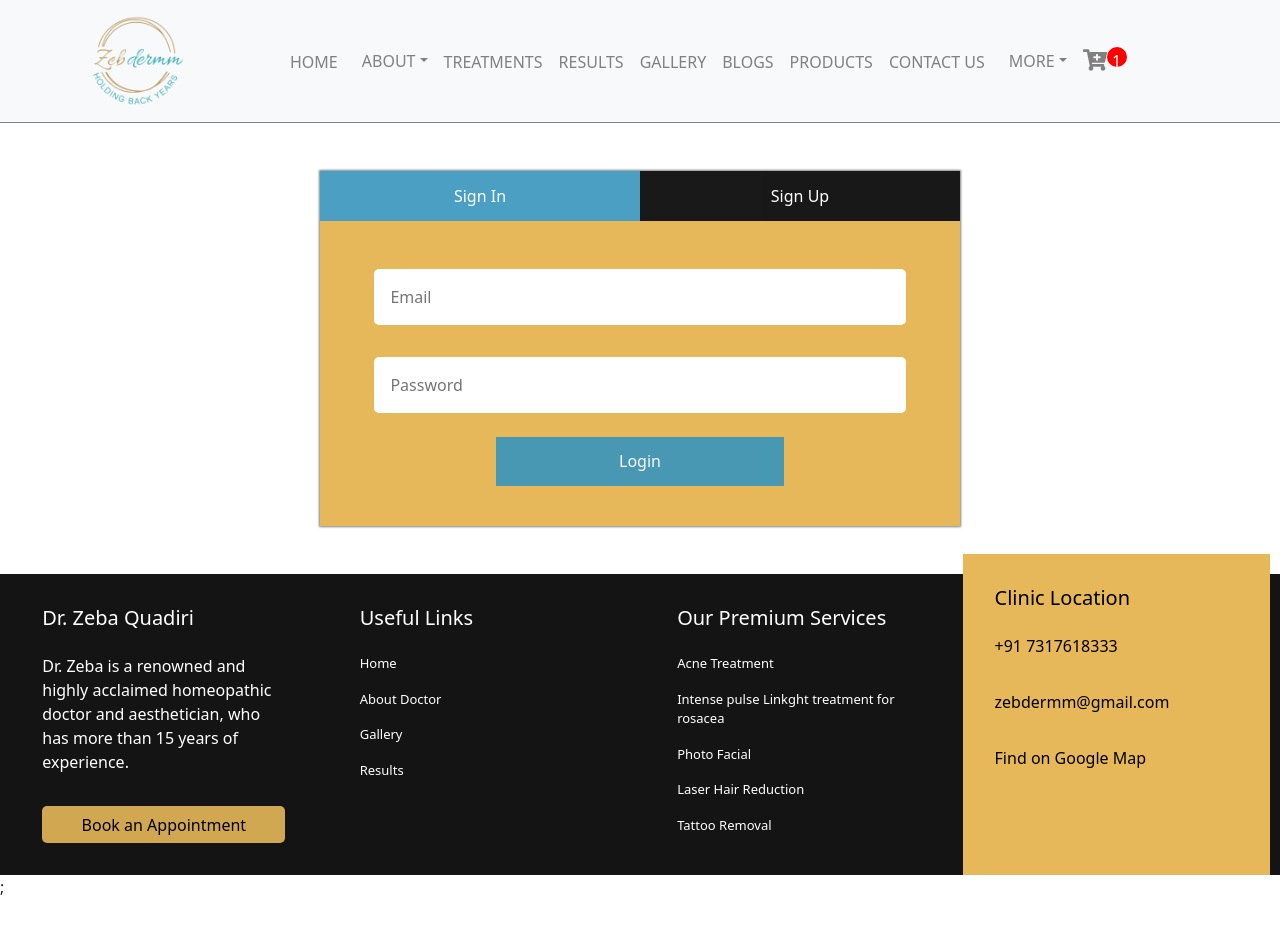
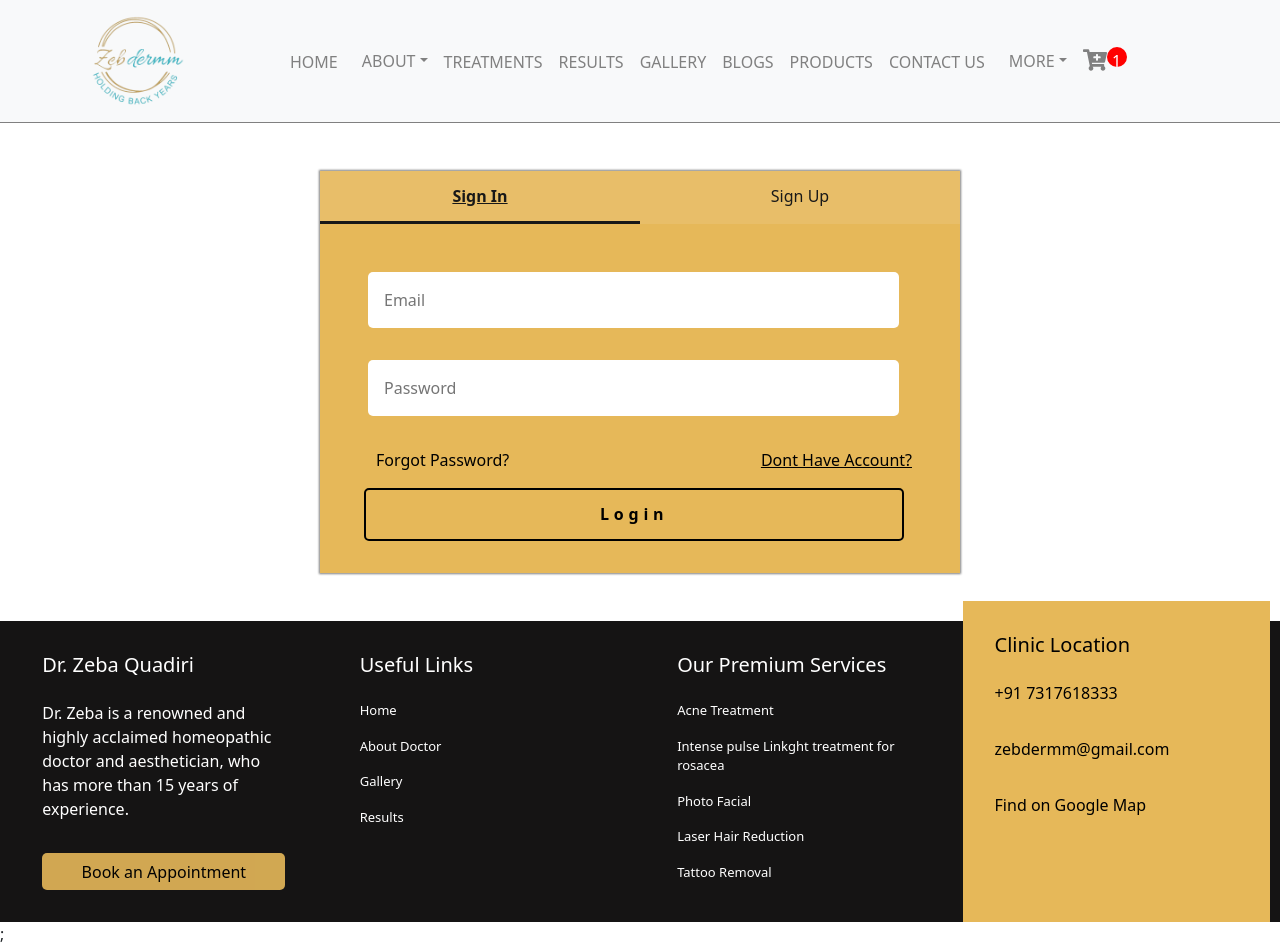
Before and after one commit to punitdiwan/alayza, a Next.js app: page /Login in a window 1280 px wide. Before the commit the page ends 899 px from the top, so only its background shows below. Built offline with nearby package versions, Linux system fonts and the light colour scheme.

Commit message:
login-theme-changed

```diff
--- a/Components/Home/Youtube.js
+++ b/Components/Home/Youtube.js
@@ -23,7 +23,6 @@ export default function Youtube() {
         <Link
           href="/Products"
           className="global-btn"
-          style={{ textDecoration: "none", color:"black" }}
         >
           View All
         </Link>
--- a/pages/Login.js
+++ b/pages/Login.js
@@ -28,7 +28,6 @@ const Login = () => {
 
   const handleChange = (e) => {
     setData({ ...data, [e.target.name]: e.target.value });
-
   };
 
   useEffect(() => {
@@ -44,7 +43,7 @@ const Login = () => {
 
   const submitData = async (e) => {
     e.preventDefault();
-    let minimumLength = 8
+    let minimumLength = 8;
     if (data.password.length < minimumLength) {
       setError("password must be of 8 characters");
     } else {
@@ -68,10 +67,7 @@ const Login = () => {
       } else {
         setError("The password and confirmation password do not match. ");
       }
-
     }
-
-
   };
   // console.log(data, "data");
 
@@ -136,7 +132,7 @@ const Login = () => {
               </button>
             </div>
             {toggleState === 1 ? (
-              <form autoComplete="off" >
+              <form autoComplete="off">
                 <label>
                   <input
                     type="email"
@@ -159,15 +155,37 @@ const Login = () => {
                     required
                   />
                 </label>
-                <div style={{ color: "red" }}>{newError}</div>
+                <div style={{ color: "red", marginLeft: "1rem" }}>
+                  {newError}
+                </div>
+                <div className="login-btn-div-1">
+                  <Link
+                    href=""
+                    style={{
+                      margin: "1rem",
+                      color: "black",
+                      textDecoration: "none",
+                    }}
+                  >
+                    Forgot Password?
+                  </Link>
+                  <Link href="" style={{ margin: "1rem", color: "black" }}>
+                    Dont Have Account?
+                  </Link>
+                </div>
+
+                <div className="login-btn-div-1">
                   <button
-                  className="login-btn"
+                    className="login-btn-new"
                     // href="/Products"
-                  style={{ margin: "0.5rem" }}
+                    style={{
+                      width: "95%",
+                    }}
                     onClick={CheckAdmin}
                   >
                     Login
                   </button>
+                </div>
               </form>
             ) : (
               ""
@@ -230,7 +248,7 @@ const Login = () => {
                   type="submit"
                   value="Register"
                   className="login-btn"
-                  style={{ margin: "0.5rem" }}
+                  style={{ marginLeft: "1rem" }}
                 />
               </form>
             ) : (
--- a/styles/globals.css
+++ b/styles/globals.css
@@ -52,8 +52,7 @@ a {
   background-color: #E6B859;
 }
 .meet-btn{
-  border: 2px solid #3795BD;
-  background-color: black;
+  background-color: #41b7e8;
   color: #fff;
   border-radius: 5px;
   padding: 0.5rem;
@@ -64,7 +63,7 @@ a {
   transition: 0.2s;
   background-color: #3795BD;
 opacity:1;
-color: black;
+color: #fff;
 }
 .card_image{
   position:relative;
@@ -177,9 +176,10 @@ color: black;
   padding: 0.4rem 1rem;
   background-color: #E6B859;
   border-radius: 5px;
-  /* color: white; */
+  color: black;
   opacity: 0.9;
   width: 10% auto;
+  text-decoration : none;
 }
 .global-btn:hover{
   transition: all 0.3s ease;
@@ -254,7 +254,7 @@ form{
   /* margin: 2rem; */
   display: flex;
   flex-direction: column;
-  align-items:center;
+  align-items:left;
   padding: 2rem;
   /* border: 2px solid red; */
 }
@@ -266,20 +266,22 @@ form>label{
 }
 .form-btn{
   margin-top: 1rem;
+  margin-left: 1rem;
   padding: 0.6rem;
   width: 130px;
   cursor: pointer;
-  background-color: #3795BD;
+  background-color: #41b7e8;
   border:none;
   color: #fff;
   border-radius: 5px;
+  font-size: large;
   /* opacity: ; */
 }
 .form-btn:hover{
   transition: .3s ease-in-out;
   opacity: 1;
   /* color: #fff; */
-  background-color: black;
+  background-color: #3795BD;
 }
 form>h2{
   margin-bottom: 2rem;
@@ -1001,34 +1003,65 @@ li{
   background-color: #3795BD;
   color: #fff;
   opacity: 0.9;
-  width: 50% ;
+  width: 30% ;
+  margin-left: 10rem;
+  border-radius: 5px;
+  letter-spacing: 0.3rem;
+   }
+   .login-btn-new{
+    width: "95%";
+    padding: 0.8rem 1rem;
+    border-radius: 5px;
+    letter-spacing: 0.3rem;
+    border: 2px solid black;
+    background-color:#E6B859;
+    width: 95%;
+    margin: 0 auto;
+    margin-right: 1.5rem;
+    font-weight: bolder;
+
+   }
+   .login-btn-new:hover{
+    background-color: black;
+    color: #E6B859;
+   }
+   .login-btn-div-1{
+    padding-left: 0.5rem;
+    display:flex;
+    justify-content: space-between;
    }
    .login-btn:hover{
     transition: all 0.3s ease;
   color: #fff;
-  background-color: black;
-  opacity: 1.5;
+  background-color: #41b7e8;
+  opacity: 2;
    }
    .login-btn-1{
     text-decoration: none;
     text-align:center;
     border: none;
   padding: 0.8rem 1rem;
-  background-color: black;
-  color: #fff;
+  background-color: #E6B859;
+  /* #3795BD */
+  color: black;
   opacity: 0.9;
   width: 50% ;
+  border-bottom: 3px solid #E6B859;
    }
-   .login-btn-1:hover{
+   /* .login-btn-1:hover{
     transition: all 0.2s ease;
   color: #fff;
-  background-color: #3795BD;
+  background-color: #41b7e8;
   opacity: 1.5;
+  border-bottom: 2px solid black;
 
-   }
+   } */
    .active-btn{
-    background-color: #3795BD;
-    color: #fff;
+    /* background-color: #3795BD; */
+    font-weight: bolder;
+    text-decoration: underline;
+    /* color: #fff;  */
+    border-bottom: 3px solid black;
    }
    .shipping-main a{
     color: #3EBC9C;
```
Lines whose indentation alone changed are shown as unchanged.
